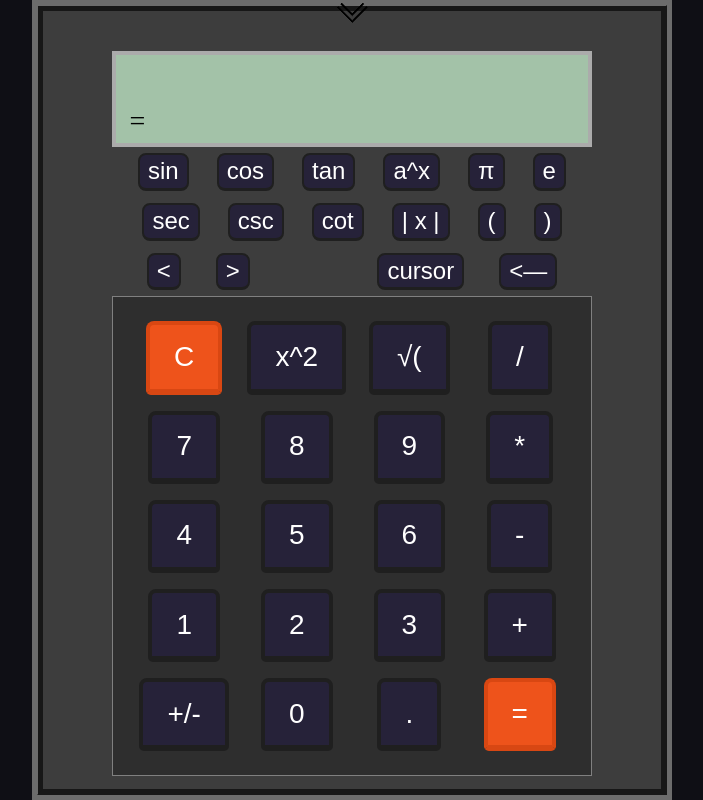
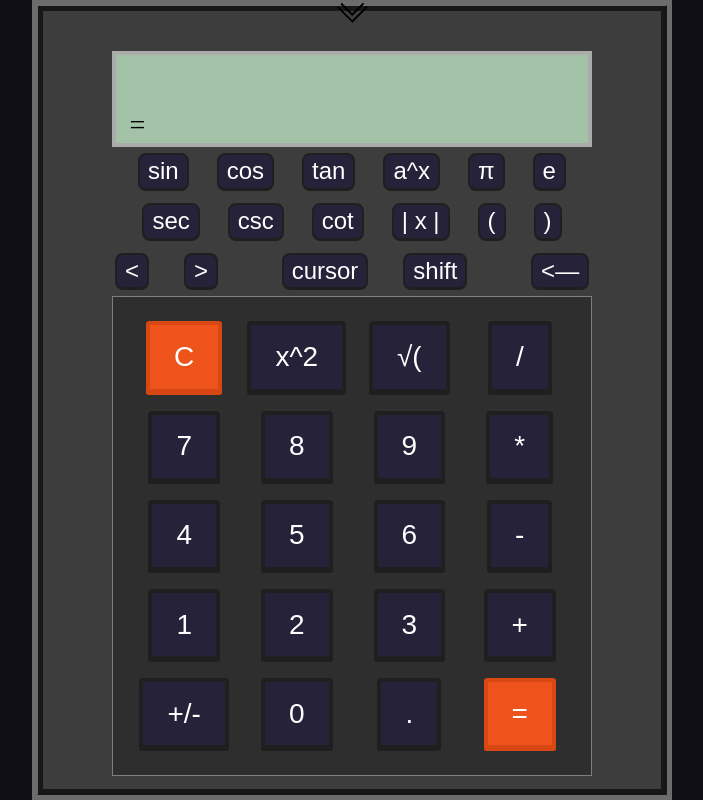
Before and after one commit to bthol/GoodEval, a Django app: page / in a window 1280 px wide. Shown: the whole page, without its empty margins (288-991 px from the left). Run offline with Django 5.2, Linux system fonts and the light colour scheme.

Commit message:
display modes + shift mode

```diff
--- a/app/templates/index.html
+++ b/app/templates/index.html
@@ -33,6 +33,10 @@
 
         <div class="screen">
             <div>
+                <div id="screen-toggles">
+                    <div class="cursor-mode"></div>
+                    <div class="shift-mode"></div>
+                </div>
                 <div id="screen-content"></div>
                 <div id="equal-sign">=</div>
                 <div id="screen-answer"></div>
@@ -65,7 +69,10 @@
                 </div>
                 <div>
                     <button id="btn-cursor-mode" class="cursor top-button">cursor</button>
-                    <button id="btn-cursor-backspace" class="cursor top-button">&lt;—</button> <!-- html entity code for: "<" ; alt code 0151: "—" -->
+                    <button id="btn-shift" class="special top-button">shift</button>
+                </div>
+                <div>
+                    <button id="btn-backspace" class="cursor top-button">&lt;—</button> <!-- html entity code for: "<" ; alt code 0151: "—" -->
                 </div>
             </div>
 
--- a/static/scripts/strGen.js
+++ b/static/scripts/strGen.js
@@ -1,16 +1,17 @@
 console.log('String Generator Script Loaded.');
 
 // Development Plan
+//  - add input validation for parenthesis buttons
 //  - Semenatic colorization for parenthesis to ensure equal number of opening and closing
 //      - reden opening parens starting from last to indicate the need for closing parens
-//  -
 
 // Display
+const T = document.querySelector('#screen-toggles');
 const Q = document.querySelector('#screen-content');
 const A = document.querySelector('#screen-answer');
 
-// Data Strcutures
-// object for evaluation request
+
+// Object literal for evaluation request
 let input = {
     'problem': '',
     'use_logs': '0', // 1 activates logs && 0 deactivates logs
@@ -18,6 +19,18 @@ let input = {
 
 // char structure for problem
 let problem = [];
+
+// Mode toggles
+let shiftMode= false;
+let cursorMode = false;
+let cursorModeToggled = false; // prevents defaulting on nav
+
+// Global Indexes
+let cursorIdx = 0;
+
+// Caches
+let formatErrorCache = {};
+let cursorModeCache = {};
 
 function updateProblem(problem, type = null) {
     // clear problem in display
@@ -36,12 +49,23 @@ function updateProblem(problem, type = null) {
     cursorDefault(type);
 };
 
-// CURSOR MODE
-let cursorMode = false;
-let cursorModeToggled = false;
-let cursorIdx = 0;
-let cursorModeCache = {};
+function updateToggleDisplay() {
+    if (shiftMode && cursorMode) { // shift + cursor
+        T.querySelector('.shift-mode').innerText = 'shift';
+        T.querySelector('.cursor-mode').innerText = 'cursor';
+    } else if (shiftMode && !cursorMode) {  // shift
+        T.querySelector('.shift-mode').innerText = 'shift';
+        T.querySelector('.cursor-mode').innerText = '';
+    } else if (!shiftMode && cursorMode) {  // cursor
+        T.querySelector('.shift-mode').innerText = '';
+        T.querySelector('.cursor-mode').innerText = 'cursor';
+    } else {                                // neither
+        T.querySelector('.shift-mode').innerText = '';
+        T.querySelector('.cursor-mode').innerText = '';
+    }
+};
 
+// Cursor Mode Toggles
 function cursorDefault(type = null) {
     // default cursor position to end
     if (cursorMode === false || type !== 'cursor') {
@@ -50,15 +74,18 @@ function cursorDefault(type = null) {
 };
 
 function cursorContinue() {
-    // run on cursor nav buttons
-    // bipass if cursor mode activated through toggle
+    // creates a 10 second timeout for cursor mode
+    // called by cursor nav buttons
+    // bypass if cursor mode activated through toggle
     if (!cursorModeToggled) {
         cursorMode = true;
+        updateToggleDisplay();
         clearTimeout(cursorModeCache);
         cursorModeCache = setTimeout(() => {
             // discontinue cursor mode
             console.log("cursor mode discontinued");
             cursorMode = false;
+            updateToggleDisplay();
             cursorDefault();
         }, 10000); // 10 second timeout
     }
@@ -69,11 +96,12 @@ function toggleCursorMode() {
     cursorModeToggled = cursorMode;
     if (!cursorMode) {
         // discontinue cursor mode
-        console.log("cursor mode off");
         clearTimeout(cursorModeCache);
     }
+    updateToggleDisplay();
 };
 
+// Cursor Mode Navigation
 function cursorBack() {
     const len = problem.length;
     if (len > 0 && cursorIdx - 1 > -1) {
@@ -98,12 +126,17 @@ function backspace(problem) {
     }
 };
 
+// Shift Mode Toggles
+function toggleShiftMode() {
+    shiftMode = !shiftMode;
+    updateToggleDisplay();
+};
+
 // string validation
-let formatError = {};
 function invalidFormatError() {
     Q.innerText = 'Error: invalid format';
     clearTimeout(formatError);
-    formatError = setTimeout(() => {
+    formatErrorCache = setTimeout(() => {
         Q.innerText = input.problem;
     }, 1000)
 };
@@ -366,6 +399,8 @@ btns.addEventListener('click', (e) => {
                 cursorDefault();
             } else if (id === 'btn-equals') {
                 debounce(evaluate, 1000);
+            } else if (id === 'btn-shift') {
+                toggleShiftMode();
             } else if (id === 'btn-decimal') {
                 console.log('decimal');
                 if (isNaN(problem[problem.length - 1])) {
@@ -385,7 +420,7 @@ btns.addEventListener('click', (e) => {
             }
 
         } else if (type === 'cursor') {
-            if (id === 'btn-cursor-backspace') {
+            if (id === 'btn-backspace') {
                 console.log('<—');
                 cursorContinue();
                 backspace(problem);
--- a/static/stylesheets/index.css
+++ b/static/stylesheets/index.css
@@ -106,17 +106,38 @@ nav {
 
 .screen > div {
     display: grid;
-    grid-template-rows: 1fr 1fr;
+    grid-template-rows: .5fr 1fr 1fr;
     grid-template-columns: 1fr 10fr;
     height: 100%;
     width: 100%;
+}
+
+
+#screen-toggles {
+    width: 100%;
+    margin: 0px;
+    grid-column: 1 / span 4;
+    display: grid;
+    grid-template-columns: 9fr 1fr 1fr;
+}
+
+.shift-mode {
+    font-size: 1.7vmin;
+    grid-column: 3;
+}
+
+.cursor-mode {
+    font-size: 1.7vmin;
+    grid-column: 2;
+    grid-row: 1;
 }
 
 #screen-content {
     width: 100%;
     margin: 0px;
     padding-left: 1vmin;
-    grid-column: 1 / span 2;
+    grid-row: 2;
+    grid-column: 1 / span 4;
     display: flex;
     justify-content: flex-start;
     white-space: nowrap;
@@ -131,7 +152,7 @@ nav {
     margin: 0px;
     justify-self: center;
     align-self: center;
-    grid-row: 2;
+    grid-row: 3;
 }
 
 #screen-answer {
@@ -183,7 +204,7 @@ nav {
 .button {
     position: relative;
     padding: 0vmin 3vmin;
-    border-radius: 1vmin 1vmin .6vmin .6vmin;
+    border-radius: .5vmin .5vmin .3vmin .3vmin;
     color: var(--color-font);
     cursor: pointer;
 }
```
